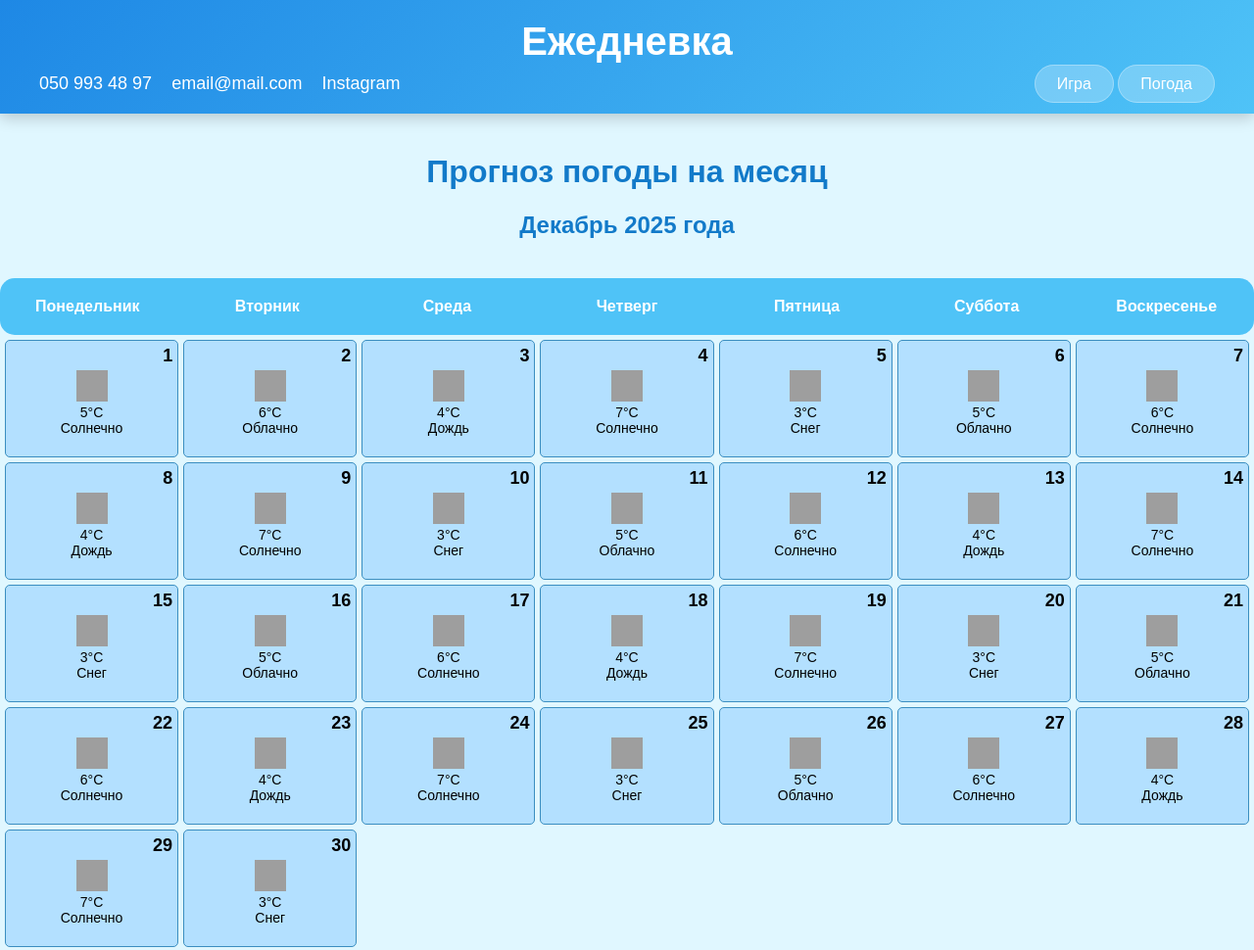
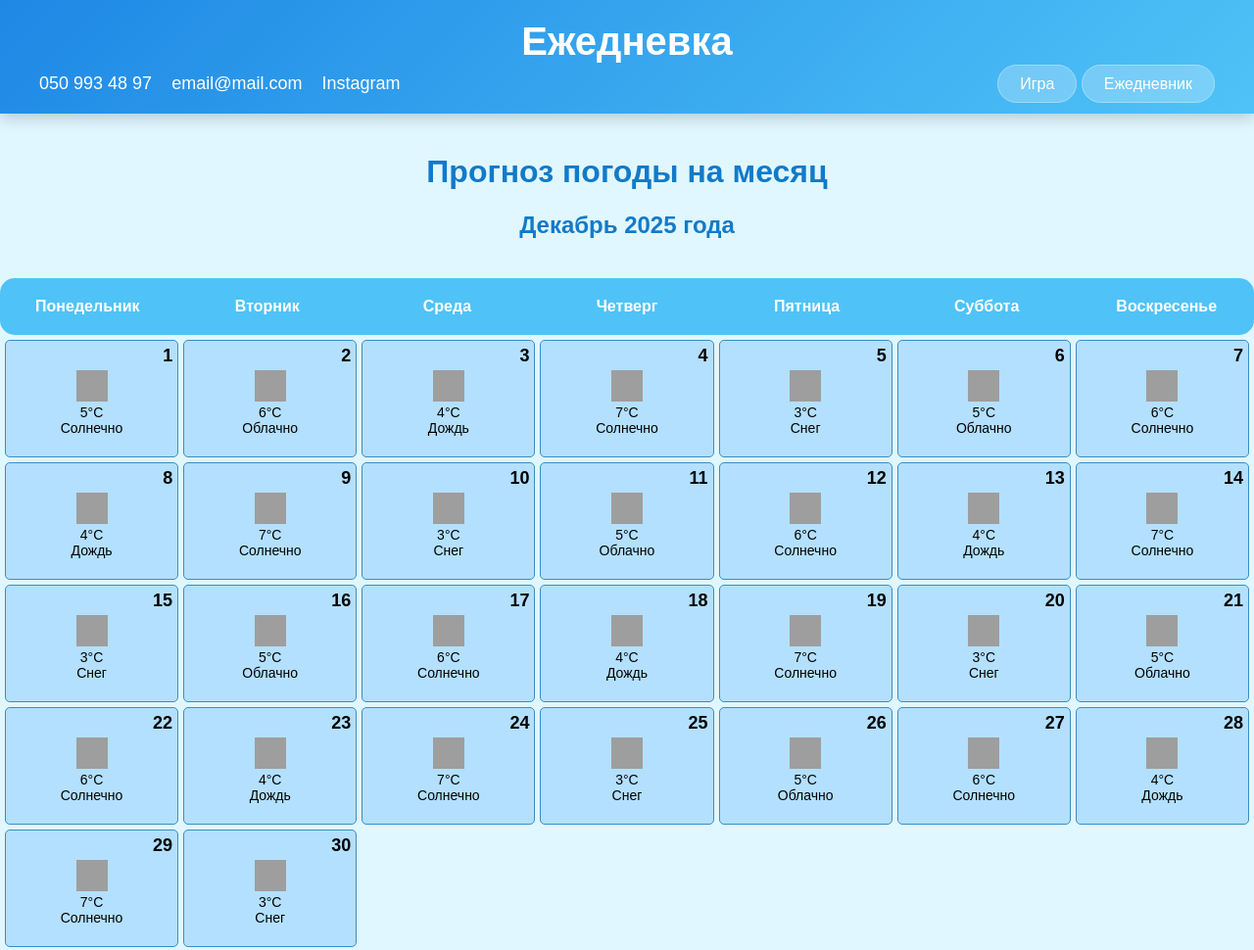
Before and after one commit to Kairat80/-1, a plain HTML site: page weather.html in a window 1280 px wide. Shown: the top 970 px of the page at 98% size. Drawn offline with Linux system fonts and the light colour scheme; grey boxes are pictures that could not be loaded.

Commit message:
Update weather.html

```diff
--- a/weather.html
+++ b/weather.html
@@ -173,7 +173,7 @@ button:hover {
             </div>
             <div class="buttons">
             <a href="game.html" class="weather-btn">Игра</a>
-            <a href="weather.html" class="weather-btn">Погода</a>
+            <a href="index.html" class="weather-btn">Ежедневник</a>
             </div>
         </div>
     </div>
```
